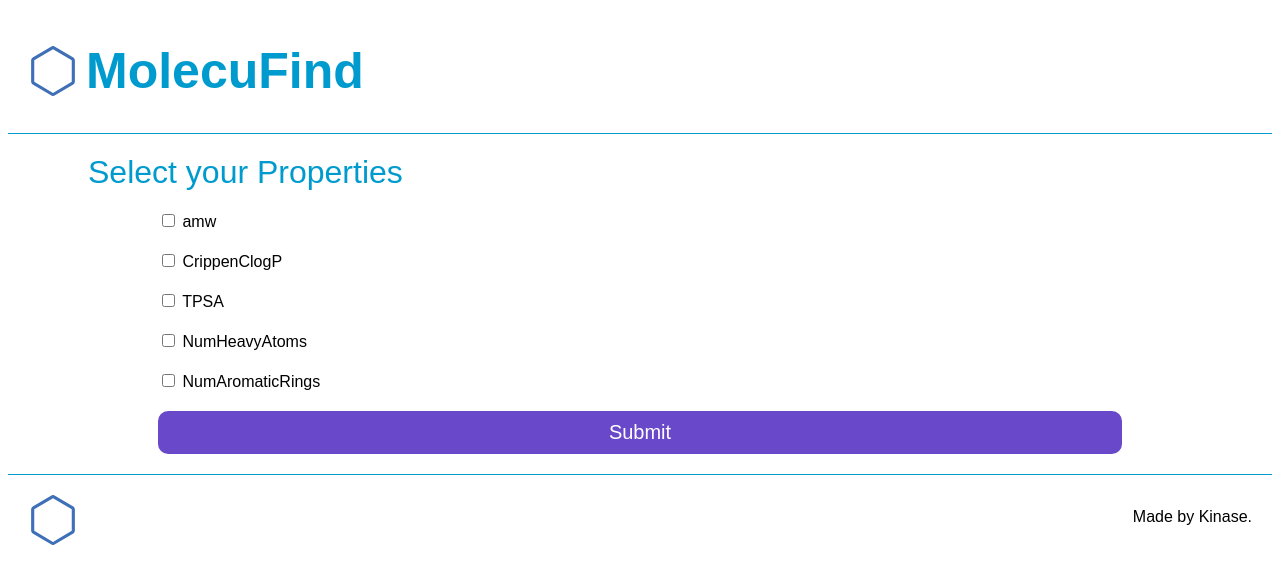
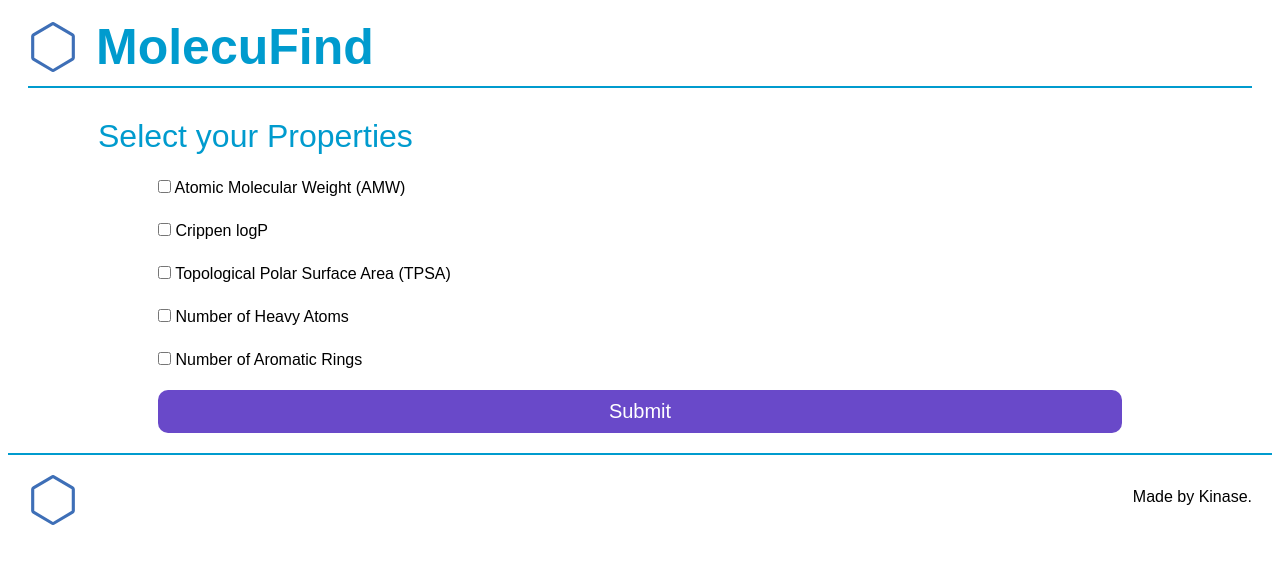
Before and after one commit to Yabsram/Molecufind, a Flask app: page / in a window 1280 px wide. Shown: the top 584 px of the page. Run offline with Flask 3, Linux system fonts and the light colour scheme.

Commit message:
Created base template and basic form functions.

```diff
--- a/static/style.css
+++ b/static/style.css
@@ -13,12 +13,12 @@ header{
   align-items: center;
   gap: 8px;
   padding: 0px 20px 0px 20px;
-  border-bottom: 1px solid #009BCE;
 }
 
 header h1{
   font-size: 50px;
   color: #009BCE;
+  margin: 10px;
 }
 
 header img {
@@ -26,22 +26,41 @@ header img {
   width: 50px;
 }
 
+.divider {
+  border: 0;
+  height: 2px;
+  background-color: #009BCE;
+  margin: 0px 20px 0px 20px;
+}
+
 .subheader{
   font-size: 32px;
   font-weight: 500;
   color: #009BCE;
-  margin: 20px 80px 20px 80px;
+  margin: 30px 90px 20px 90px;
 }
 
 .select-form{
   display: flex;
   flex-direction: column;
   gap: 20px;
-  margin: 0px 150px 20px 150px;
+  margin: 20px 150px 20px 150px;
 }
 
 input[type="checkbox"] {
   accent-color: #6949C9;
+  margin: 5px 0px 5px 0px;
+}
+
+.number-input {
+  display: none;
+  margin: 5px 5px 5px 20px;
+}
+
+.number-input input[type="number"]:focus {
+  outline: none;
+  border: 2px solid #6949C9;
+  box-shadow: 0 0 3px #6949C9;);
 }
 
 button[type="submit"] {
@@ -58,7 +77,7 @@ footer {
   align-items:center;
   justify-content: space-between;
   padding: 20px;
-  border-top: 1px solid #009BCE;
+  border-top: 2px solid #009BCE;
 }
 
 footer img {
--- a/templates/base.html
+++ b/templates/base.html
@@ -21,16 +21,82 @@
 
   <body>
     <header>
-      <img src="{{ url_for('static', filename='favicon.svg') }}" alt="Our Logo">
+      <img src="{{ url_for('static', filename='favicon.svg') }}" alt="Our Logo" width="50" height="50">
       <h1>MolecuFind</h1>
     </header>
 
+    <hr class="divider">
+
     {% block content %}
-    {% endblock %}
+    {% endblock content %}
+
+    <form method="post" action="{{ url_for('show_results') }}" class="select-form">
+      <div class="checkbox-group">
+        <label>
+          <input type="checkbox" name="amw" value="1">
+          Atomic Molecular Weight (AMW)
+        </label>
+        <div class="number-input">
+          <input type="number" name="amw_value" placeholder="Enter a value" step="0.01">
+        </div>
+      </div>
+      <div class="checkbox-group">
+        <label>
+          <input type="checkbox" name="Crippen logP" value="2">
+          Crippen logP
+        </label>
+        <div class="number-input">
+          <input type="number" name="Clogp_value" placeholder="Enter a value" step="0.01">
+        </div>
+      </div>
+      <div class="checkbox-group">
+        <label>
+          <input type="checkbox" name="Topological Polar Surface Area" value="3">
+          Topological Polar Surface Area (TPSA)
+        </label>
+        <div class="number-input">
+          <input type="number" name="TPSA" placeholder="Enter a value" step="0.01">
+        </div>
+      </div>
+      <div class="checkbox-group">
+        <label>
+          <input type="checkbox" name="Number of Heavy Atoms" value="4">
+          Number of Heavy Atoms
+        </label>
+        <div class="number-input">
+          <input type="number" name="numHeavyAtoms_value" placeholder="Enter a value" step="0.01">
+        </div>
+      </div>
+      <div class="checkbox-group">
+        <label>
+          <input type="checkbox" name="numAromaticRings " value="5">
+          Number of Aromatic Rings
+        </label>
+        <div class="number-input">
+          <input type="number" name="numaromaticrings_value" placeholder="Enter a value" step="0.01">
+        </div>
+      </div>
+
+      <button type="submit">Submit</button>
+    </form>
 
     <footer>
-      <img src="{{ url_for('static', filename='favicon.svg') }}" alt="Our Logo">
+      <img src="{{ url_for('static', filename='favicon.svg') }}" alt="Our Logo" width="50" height="50">
       <p>Made by Kinase.</p>
     </footer>
+
+    <script>
+    document.querySelectorAll('.checkbox-group input[type="checkbox"]').forEach(function(checkbox) {
+      checkbox.addEventListener('change', function() {
+        const numberInput = this.closest('.checkbox-group').querySelector('.number-input');
+        if (this.checked) {
+          numberInput.style.display = 'block';
+          numberInput.querySelector('input').focus();
+        } else {
+          numberInput.style.display = 'none';
+        }
+      });
+    });
+    </script>
   </body>
 </html>
--- a/templates/selection.html
+++ b/templates/selection.html
@@ -1,44 +1,10 @@
 {% extends "base.html" %}
 
 {% block title %}
-Selection Page
+MolecuFind
 {% endblock title %}
 
 {% block content %}
   <h6 class="subheader"> Select your Properties </h6>
 
-   <form method="post" action="/submit-selection" class="select-form">
-    <div>
-      <label>
-        <input type="checkbox" name="amw" value="1">
-        amw
-      </label>
-    </div>
-    <div>
-      <label>
-        <input type="checkbox" name="CrippenClogP" value="2">
-        CrippenClogP
-      </label>
-    </div>
-    <div>
-      <label>
-        <input type="checkbox" name="TPSA" value="3">
-        TPSA
-      </label>
-    </div>
-    <div>
-      <label>
-        <input type="checkbox" name="NumHeavyAtoms" value="4">
-        NumHeavyAtoms
-      </label>
-    </div>
-    <div>
-      <label>
-        <input type="checkbox" name="NumAromaticRings " value="5">
-        NumAromaticRings
-      </label>
-    </div>
-
-    <button type="submit">Submit</button>
-  </form>
 {% endblock content %}
```
